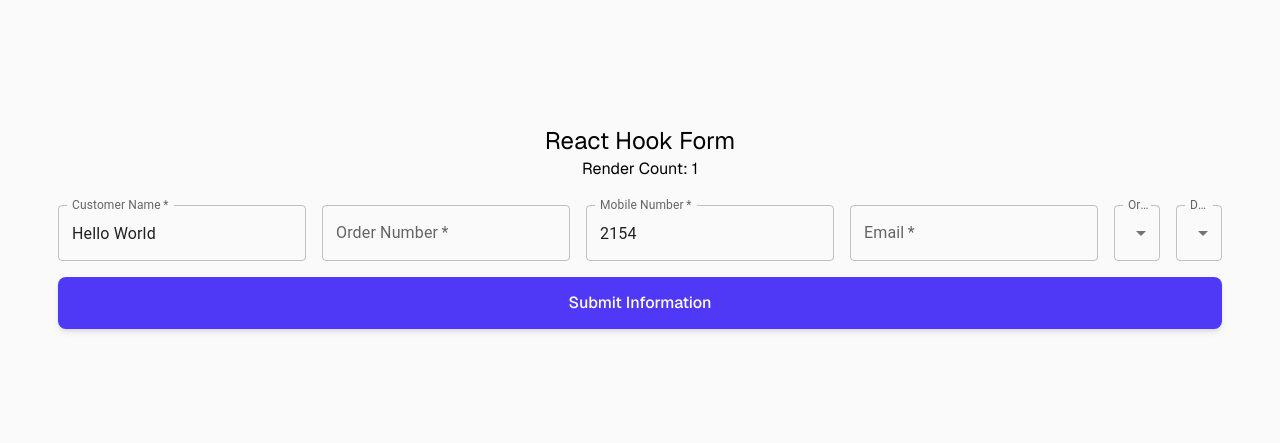
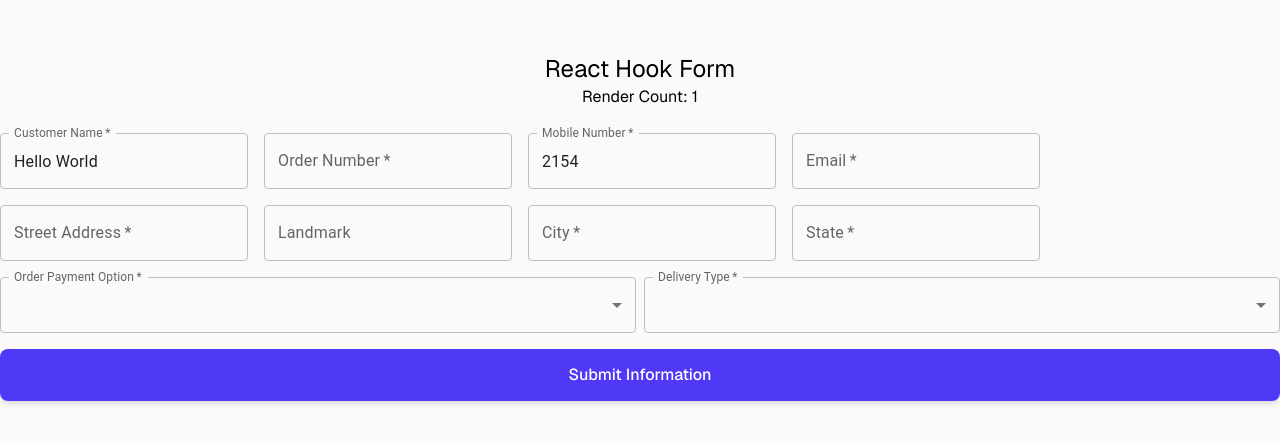
Before and after one commit to Ujjal-ENG/backend-with-NODEJS, a Next.js app in the folder food-delivery-form/: page / in a window 1280 px wide. Shown: the part 173-616 px from the top of the page. Built offline with nearby package versions, Linux system fonts and the light colour scheme.

Commit message:
some design changed mage

```diff
--- a/food-delivery-form/app/components/react-hook-form/FoodDeliveryFormReacthOOKfORM.tsx
+++ b/food-delivery-form/app/components/react-hook-form/FoodDeliveryFormReacthOOKfORM.tsx
@@ -13,6 +13,10 @@ type FoodDeliveryFormProps = {
   email: string;
   orderPaymentOption: string;
   deliveryType: string;
+  streetAddress: string;
+  landmark: string;
+  city: string;
+  state: string;
 };
 
 const orderPaymentOptions = [
@@ -37,6 +41,10 @@ export default function FoodDeliveryFormReactHookForm() {
       email: "",
       orderPaymentOption: "",
       deliveryType: "",
+      streetAddress: "",
+      landmark: "",
+      city: "",
+      state: "",
     },
     mode: "onChange",
   });
@@ -154,8 +162,57 @@ export default function FoodDeliveryFormReactHookForm() {
             />
           </div>
 
+          {/* Street Address */}
+          <div className="sm:col-span-2">
+            <FormTextField
+              name="streetAddress"
+              control={control}
+              label="Street Address"
+              required
+              rules={{ required: "Street address is required" }}
+            />
+          </div>
+
+          {/* Landmark */}
+          <div className="sm:col-span-2">
+            <FormTextField
+              name="landmark"
+              control={control}
+              label="Landmark"
+              rules={{
+                maxLength: {
+                  value: 100,
+                  message: "Landmark must be under 100 characters",
+                },
+              }}
+            />
+          </div>
+
+          {/* City */}
+          <div>
+            <FormTextField
+              name="city"
+              control={control}
+              label="City"
+              required
+              rules={{ required: "City is required" }}
+            />
+          </div>
+
+          {/* State */}
+          <div>
+            <FormTextField
+              name="state"
+              control={control}
+              label="State"
+              required
+              rules={{ required: "State is required" }}
+            />
+          </div>
+
           {/* Order Payment Option */}
-          <div className="sm:col-span-2">
+        </Grid>
+        <div className="flex justify-between align-middle gap-2 mt-4">
           <FormSelectField
             name="orderPaymentOption"
             control={control}
@@ -164,10 +221,9 @@ export default function FoodDeliveryFormReactHookForm() {
             options={orderPaymentOptions}
             rules={{ required: "Payment option is required" }}
           />
-          </div>
 
           {/* Delivery Type */}
-          <div className="sm:col-span-2">
+
           <FormSelectField
             name="deliveryType"
             control={control}
@@ -177,8 +233,6 @@ export default function FoodDeliveryFormReactHookForm() {
             rules={{ required: "Delivery type is required" }}
           />
         </div>
-        </Grid>
-
         {/* Submit */}
         <div className="pt-4">
           <button
```
Lines whose indentation alone changed are shown as unchanged.
